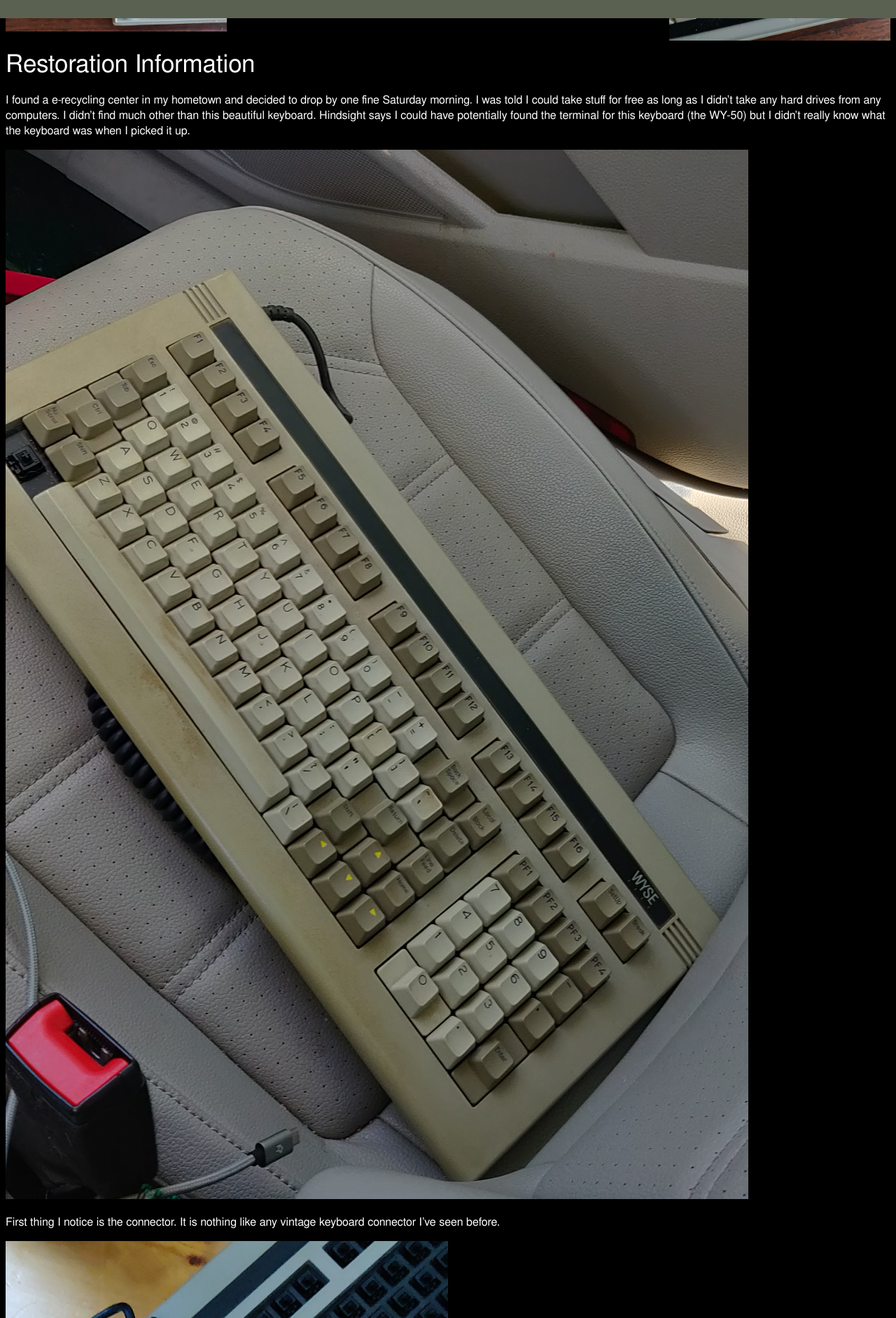
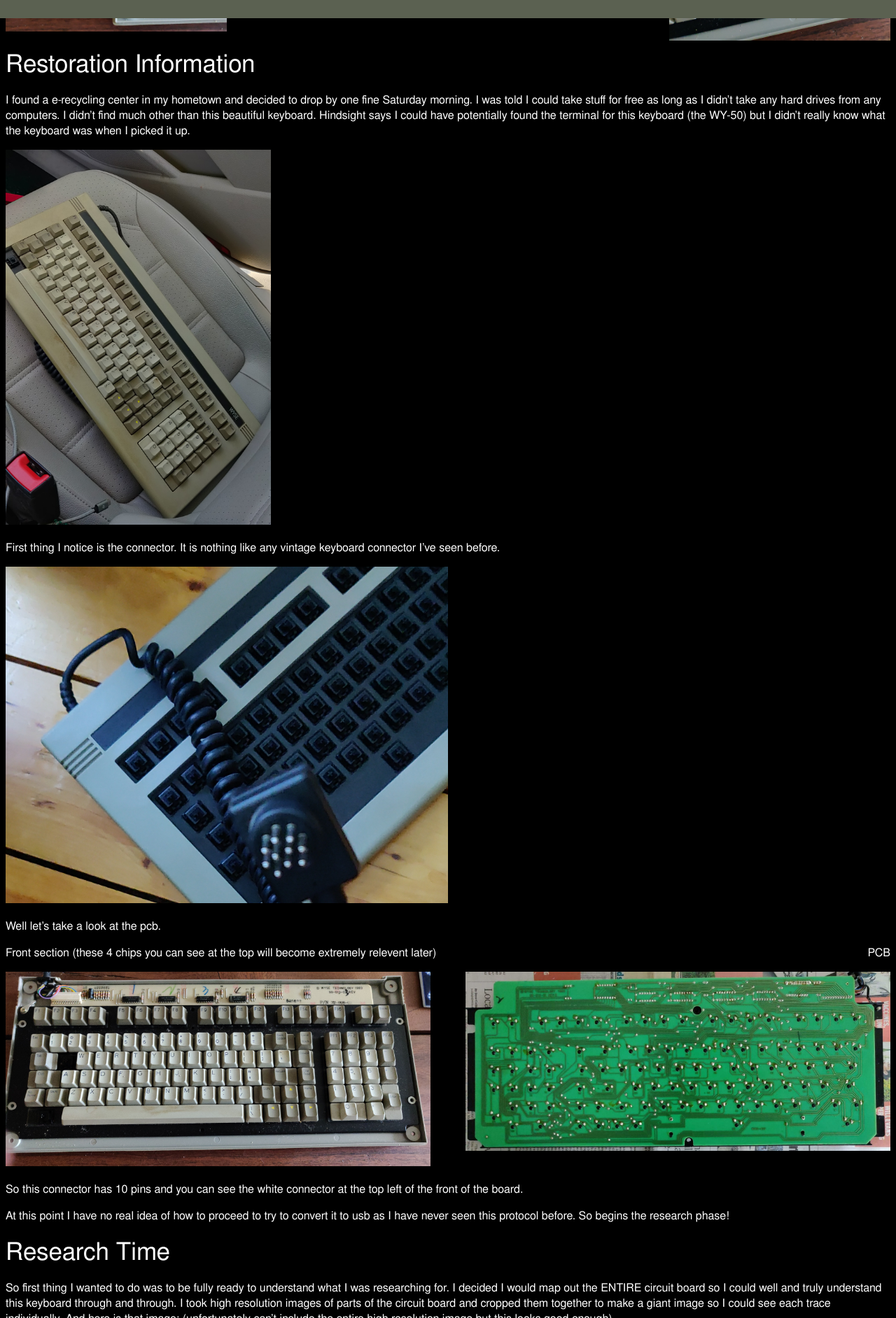
Before and after one commit to gabman15/nitori-gmcn, a Jekyll site: the page built from _posts/keyboards/2021-11-04-wy50.md, in a window 1280 px wide. Shown: the part 874-2758 px from the top of the page at 70% size. Built offline with Jekyll 4.4.1, drawn with Linux system fonts in a browser that asks for light colours.

Commit message:
fix wy50 image scaling

```diff
--- a/_posts/keyboards/2021-11-04-wy50.md
+++ b/_posts/keyboards/2021-11-04-wy50.md
@@ -28,7 +28,7 @@ I didn't find much other than this beautiful keyboard. Hindsight says I could ha
 the terminal for this keyboard (the WY-50) but I didn't really know what the keyboard was when I picked
 it up.
 
-<img src="{{ site.baseurl }}/images/wy50/wy50-6.jpg" alt="wy50-car" height="30%"/>
+<img src="{{ site.baseurl }}/images/wy50/wy50-6.jpg" alt="wy50-car" width="30%"/>
 
 First thing I notice is the connector. It is nothing like any vintage keyboard connector I've seen
 before.
@@ -57,4 +57,4 @@ through and through. I took high resolution images of parts of the circuit board
 to make a giant image so I could see each trace individually. And here is that image:
 (unfortunately can't include the entire high resolution image but this looks good enough)
 
-<img src="{{ site.baseurl }}/images/wy50/wy50-8.jpg" alt="wy50-mapped-pcb" height="30%"/>
+<img src="{{ site.baseurl }}/images/wy50/wy50-8.jpg" alt="wy50-mapped-pcb" width="75%"/>
```
